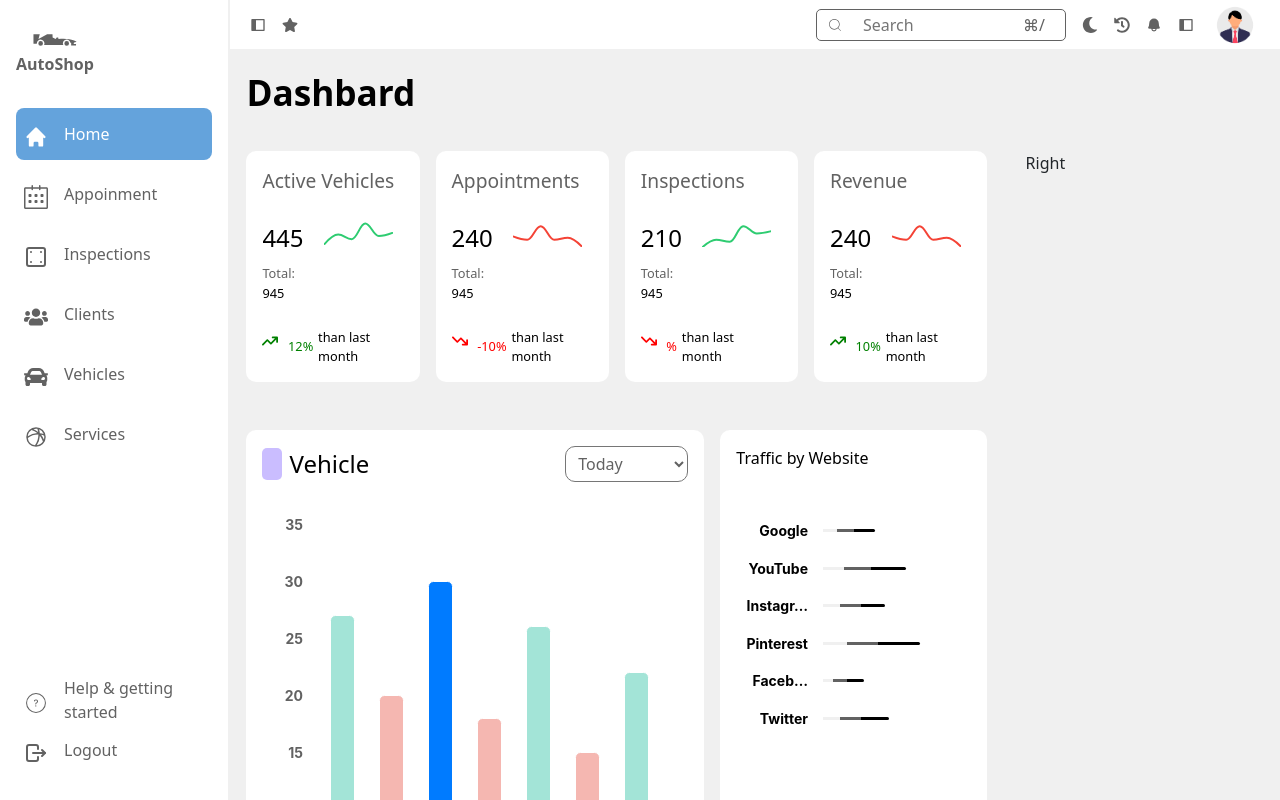
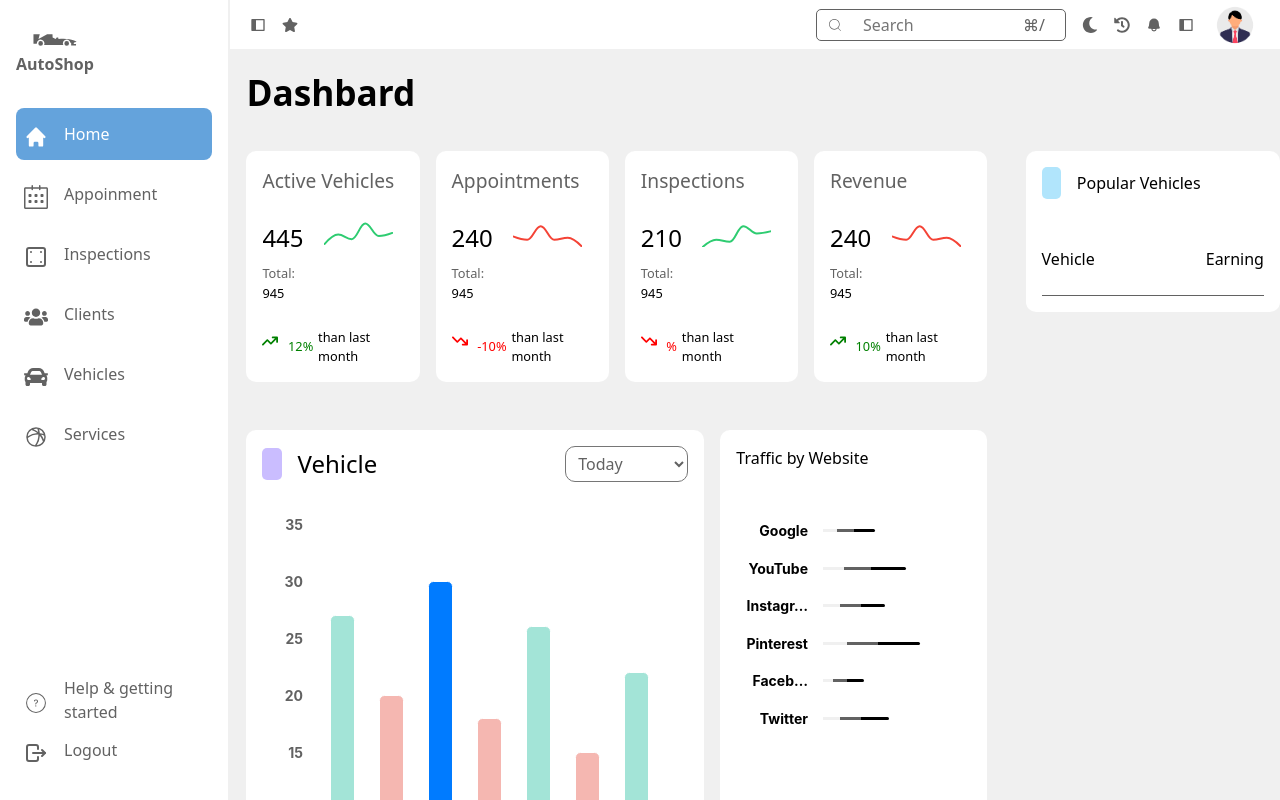
Before and after one commit to Hyper-CodeSpirit/Hyper-Frontend, a React (Create React App) app: page /dashboard in a window 1280 px wide. Built offline with nearby package versions, Linux system fonts and the light colour scheme.

Commit message:
fix css conflict

```diff
--- a/src/index.css
+++ b/src/index.css
@@ -59,12 +59,12 @@ a {
 .hyper-button{
   display: inline-block;
   width: 100%;
-  padding: 10px 20px;
+  padding: 0.3rem 1rem;
   border-radius: 5px;
   border: none;
   background: #3E8DD4CC;
   color: var(--softBg);
-  font-size: 1.5rem;
+  font-size: 1rem;
   font-weight: 600;
   cursor: pointer;
   transition: background-color 0.3s;
@@ -77,13 +77,13 @@ a {
 .hyper-button-secondary{
   display: inline-block;
   width: 100%;
-  padding: 10px 20px;
+  padding: 0.3rem 1rem;
   border-radius: 5px;
   border: none;
   background: transparent;
   border: 1px solid #3E8DD4CC;
   color: #3E8DD4CC;
-  font-size: 1.5rem;
+  font-size: 1rem;
   font-weight: 600;
   cursor: pointer;
   transition: background-color 0.3s;
--- a/src/pages/dashboardPages/clients/Clients.jsx
+++ b/src/pages/dashboardPages/clients/Clients.jsx
@@ -9,7 +9,7 @@ import ClientCarImg from "../../../assets/images/client_car.png";
 
 const ClientsPage = () => {
   return (
-    <div className="top-layer-overview-container">
+    <div className="top-layer-client-container">
       <div className="header">
         <div className="title">Clients</div>
       </div>
--- a/src/pages/dashboardPages/clients/clients.scss
+++ b/src/pages/dashboardPages/clients/clients.scss
@@ -1,4 +1,4 @@
-.top-layer-overview-container {
+.top-layer-client-container {
     width: 100%;
 
     .client-container {
--- a/src/pages/dashboardPages/overview/Overview.jsx
+++ b/src/pages/dashboardPages/overview/Overview.jsx
@@ -153,7 +153,7 @@ const vehicleData = {categories: ["22", "23", "24", "25", "26", "27", "28"], dat
             </div>
           </div>
 
-          <div className="clients">
+          <div className="clients-overview">
             <div className="header">Clients</div>
             <table className="client-container">
               <thead>
@@ -216,7 +216,22 @@ const vehicleData = {categories: ["22", "23", "24", "25", "26", "27", "28"], dat
               </table>
           </div>
         </div>
-        <div className="right-overview-container">Right</div>
+        <div className="right-overview-container">
+          <div className="popular-vehicles">
+            <div className="header">
+              <div className="sized-box"></div>
+              <div className="header-title">Popular Vehicles</div>
+            </div>
+
+            <div className="popular-vehicles-container">
+              <div className="header">
+                <div className="vehicle-heading">Vehicle</div>
+                <div className="vehicle-heading">Earning</div>
+              </div>
+            </div>
+
+          </div>
+        </div>
       </div>
     </div>
   )
--- a/src/pages/dashboardPages/overview/overview.scss
+++ b/src/pages/dashboardPages/overview/overview.scss
@@ -128,7 +128,7 @@
                         display: flex;
                         flex-direction: row;
                         align-items: center;
-                        gap: 0.5rem;
+                        gap: 1rem;
                         .sized-box{
                             width: 1.2rem;
                             height: 2rem;
@@ -299,7 +299,7 @@
             }
         }
 
-        .clients{
+        .clients-overview{
             width: 97%;
             display: flex;
             flex-direction: column;
@@ -394,7 +394,7 @@
 
                 .hyper-button{
                     width: fit-content;
-                    padding: 0.2rem 1rem;
+                    // padding: 0.3rem 1rem;
                 }
 
             }
@@ -426,6 +426,53 @@
     }
 
     .right-overview-container{
-        // background-color: green;
+
+        .popular-vehicles{
+            width: 100%;
+            padding: 1rem;
+            background-color: var(--bg);
+            border-radius: 10px;
+            .header{
+                width: 100%;
+                display: flex;
+                flex-direction: row;
+                align-items: center;
+                justify-content: flex-start;
+                gap: 1rem;
+                .sized-box{
+                    width: 1.2rem;
+                    height: 2rem;
+                    background: #B1E5FC;
+                    border-radius: 5px;
+                }
+
+                .header-title{
+                    font-size: 1rem;
+                    font-weight: 500;
+                    color: var(--textColor);
+                }
+            }
+
+            .popular-vehicles-container{
+                margin-top: 3rem;
+                .header{
+                    display: flex;
+                    flex-direction: row;
+                    align-items: center;
+                    justify-content: space-between;
+                    gap: 1rem;
+                    color: var(--softTextColor);
+                    padding-bottom: 1.5rem;
+                    border-bottom: 1px solid var(--softTextColor);
+
+
+                    .vehicle-heading{
+                        font-size: 1rem;
+                        font-weight: 500;
+                        color: var(--textColor);
+                    }
+                }
+            }
+        }
     }
 }
```
